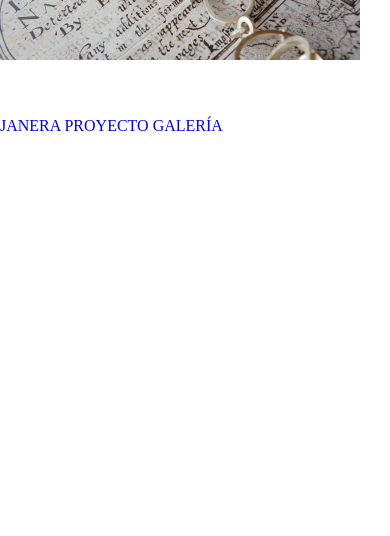
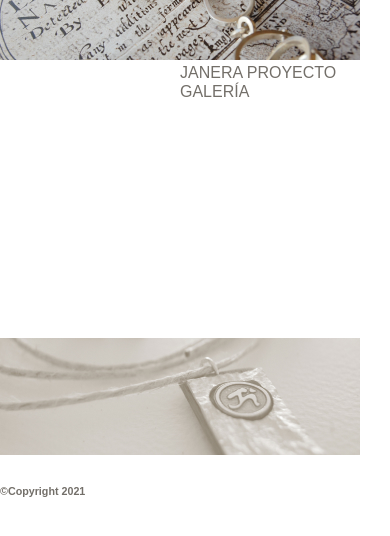
Before and after one commit to janera78/proyectoSass, a plain HTML site: page public/index.html in a window 390 px wide. Drawn offline with Linux system fonts and the light colour scheme.

Commit message:
creado footer

```diff
--- a/public/index.html
+++ b/public/index.html
@@ -8,7 +8,8 @@
     <link rel="stylesheet" href="./css/main.css">
 </head>
 <body>
-        <!--HEADER-->
+
+      <!--HEADER-->
         <div class="contenedor">
             <header>
             <nav>
@@ -61,16 +62,37 @@
 
 
                 </section>
+                </nav>
+            </header>
+            <!--MAIN-->
+            <main></main>
 
 
-            </nav>
-            </header>
+            <!--FOOTER-->
+            <footer>
+                <picture>
+                    <!-- Smartphone -->
+                    <source
+                        srcset="
+                            ./assets/img/smartphone/banner_footer.jpg  1x,
+                            ./assets/img/smartphone/banner_footer@2x.jpg 2x,
+                            ./assets/img/smartphone/banner_footer@3x.jpg 3x,
+                        "
+                        media="(min-width:320px) and (orientation: portrait)"
+                    />
+                    <!-- Desktop -->
+                    <source
+                        srcset="
+                            ./assets/img/desktop/footer.jpg  1x,
+                            ./assets/img/desktop/footer@2x.jpg 2x,
+                            "
+                        media="(min-width:1000px)"
+                    />
+                    <img class="banner" src="" alt="baner footer" />
+                </picture>
+                <h6 class="copyright">&copy;Copyright 2021</h6>
+            </footer>
 
         </div>
-
-    <!--MAIN-->
-
-
-    <!--FOOTER-->
 </body>
 </html>
--- a/src/sass/base/_reset.scss
+++ b/src/sass/base/_reset.scss
@@ -13,4 +13,10 @@ ul{
 
 a{
     text-decoration:none;
+    color: #736F69;
 }
+
+html{
+    font-family: sans-serif;
+    color: #736F69;
+}
--- a/src/sass/layout/_header.scss
+++ b/src/sass/layout/_header.scss
@@ -19,10 +19,13 @@
     #menu-desktop {}
 }
 
+header{
+    display: grid;
+    grid-template-columns: 1fr 1fr;
+    grid-template-rows: 1fr 1fr;
+  }
+
+
 .menu {
 
   }
-
-.logoJM {
-
-  }
--- a/src/sass/pages/_home.scss
+++ b/src/sass/pages/_home.scss
@@ -1,3 +1,26 @@
 /* ********* */
 /* @HOME */
 /* ********* */
+body{
+    display: flex;
+    justify-content: center;
+}
+
+.contenedor{
+    width: clamp(300px, 100%, 1440px);
+    display: grid;
+    grid-template-columns: 1fr;
+    grid-template-areas:
+    "header"
+    "main"
+    "footer";
+}
+header{
+    grid-area: header;
+}
+main{
+    grid-area: main;
+}
+footer{
+    grid-area: footer;
+}
```
Also changed, not shown: public/css/main.css, 1 other file.
